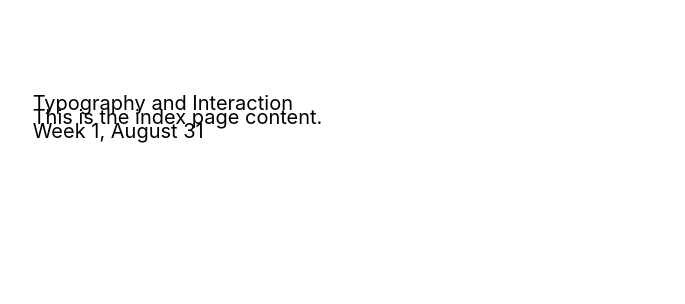
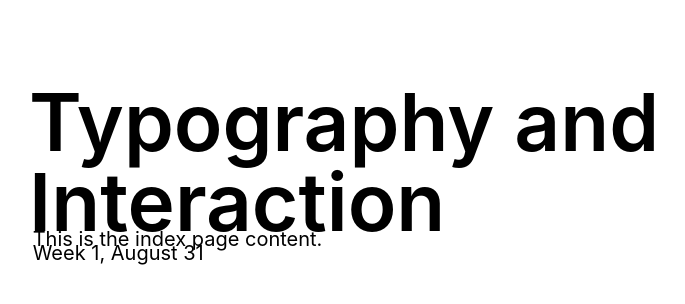
Before and after one commit to core-interaction/core-interaction.github.io, a Jekyll site: the page built from index.md, in a window 1280 px wide. Shown: the top 304 px of the page, without its empty margins (164-849 px from the left). Built offline with Jekyll 4.4.1, drawn with Linux system fonts in a browser that asks for light colours.

Commit message:
Some initial type hierarchy.

```diff
--- a/assets/styles/common.scss
+++ b/assets/styles/common.scss
@@ -15,8 +15,12 @@
 :root {
 	@extend %font--sf--regular;
 
-	--typography--leading: 1.5;
-	--typography--size:    1.6rem;
+	--typography--leading:  1.5;
+	--typography--size:     1.6rem;
+
+	--typography--size--h1: calc(var(--typography--size) * 3);
+	--typography--size--h2: calc(var(--typography--size) * 1.75);
+	--typography--size--h3: calc(var(--typography--size) * 1.25);
 
 	--margin:           calc(var(--typography--size) * 1.5);
 	--margin--vertical: var(--margin);
@@ -28,10 +32,12 @@
 
 	scroll-behavior: smooth;
 
-	@include breakpoint(320) { --typography--size: calc((20/375) * 100vw); } // Scale it all down from 20 @ 375.
+	@include breakpoint(320) { --typography--size: calc((16/375) * 100vw); }
 
 	@include breakpoint(768) {
 		--typography--size: 2rem;
+
+		--typography--size--h1: calc(var(--typography--size) * 4);
 
 		--margin: calc(var(--typography--size) * 1.8);
 	}
@@ -57,4 +63,18 @@ body {
 	padding-right:  var(--margin);
 	padding-top:    calc(var(--margin--vertical) * 4);
 	width:          100%;
+
+
+
+	h1,
+	h2,
+	h3 {
+		@extend %font--sf--bold;
+
+		--typography--leading: 1;
+	}
+
+	h1 { --typography--size: var(--typography--size--h1); }
+	h2 { --typography--size: var(--typography--size--h2); }
+	h3 { --typography--size: var(--typography--size--h3); }
 }
```
